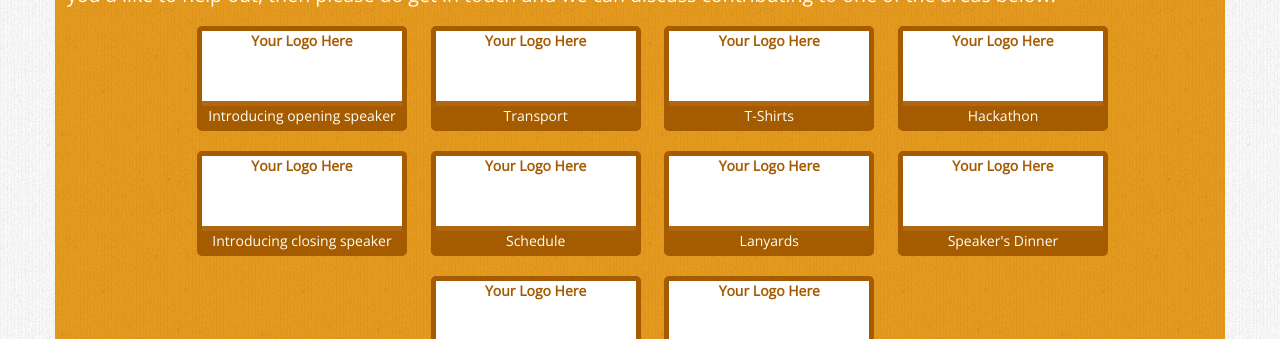
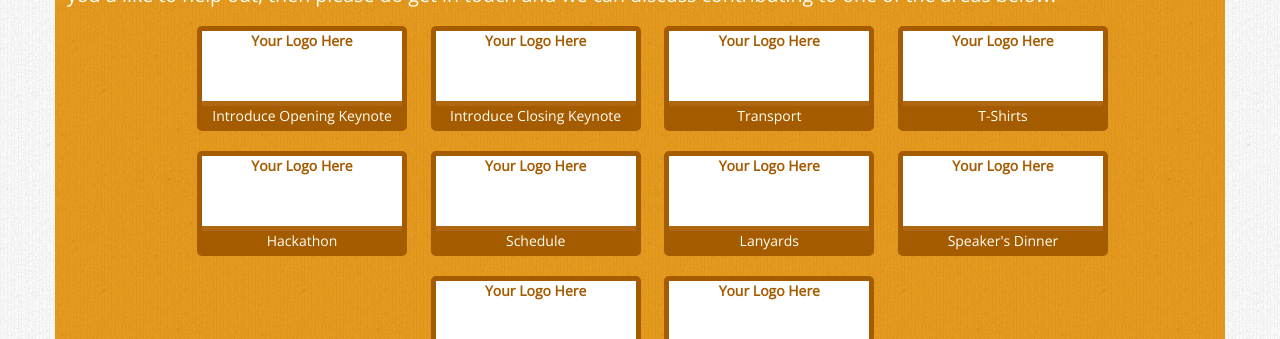
Before and after one commit to whiskyweb/whiskyweb-website, a Jekyll site: the page built from sponsors.html, in a window 1280 px wide. Shown: the part 836-1175 px from the top of the page. Built offline with Jekyll 4.4.1, drawn with Linux system fonts in a browser that asks for light colours; nearby versions of some CDN libraries.

Commit message:
OCD, fix case and tense of wording :-)

```diff
--- a/sponsors.html
+++ b/sponsors.html
@@ -80,11 +80,11 @@ title: Sponsors
         discuss contributing to one of the areas below.
     </p>
     <ul id="sponsor-opts">
-        <li class="sponsor-badge"><div class="badge-logo">Your Logo Here</div><div class="badge-title">Introducing opening speaker</div></li>
+        <li class="sponsor-badge"><div class="badge-logo">Your Logo Here</div><div class="badge-title">Introduce Opening Keynote</div></li>
+        <li class="sponsor-badge"><div class="badge-logo">Your Logo Here</div><div class="badge-title">Introduce Closing Keynote</div></li>
         <li class="sponsor-badge"><div class="badge-logo">Your Logo Here</div><div class="badge-title">Transport</div></li>
         <li class="sponsor-badge"><div class="badge-logo">Your Logo Here</div><div class="badge-title">T-Shirts</div></li>
         <li class="sponsor-badge"><div class="badge-logo">Your Logo Here</div><div class="badge-title">Hackathon</div></li>
-        <li class="sponsor-badge"><div class="badge-logo">Your Logo Here</div><div class="badge-title">Introducing closing speaker</div></li>
         <li class="sponsor-badge"><div class="badge-logo">Your Logo Here</div><div class="badge-title">Schedule</div></li>
         <li class="sponsor-badge"><div class="badge-logo">Your Logo Here</div><div class="badge-title">Lanyards</div></li>
         <li class="sponsor-badge"><div class="badge-logo">Your Logo Here</div><div class="badge-title">Speaker's Dinner</div></li>
```
